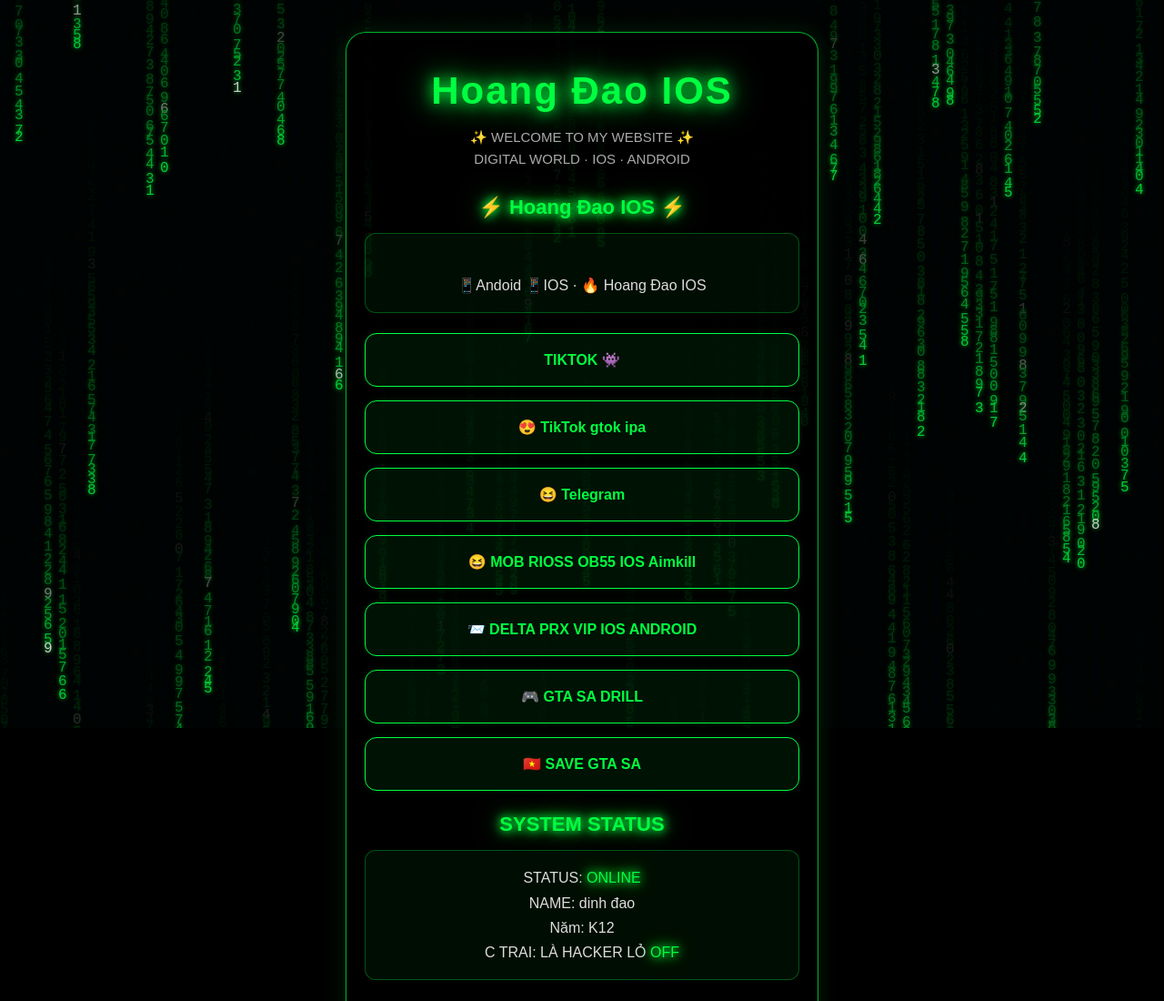
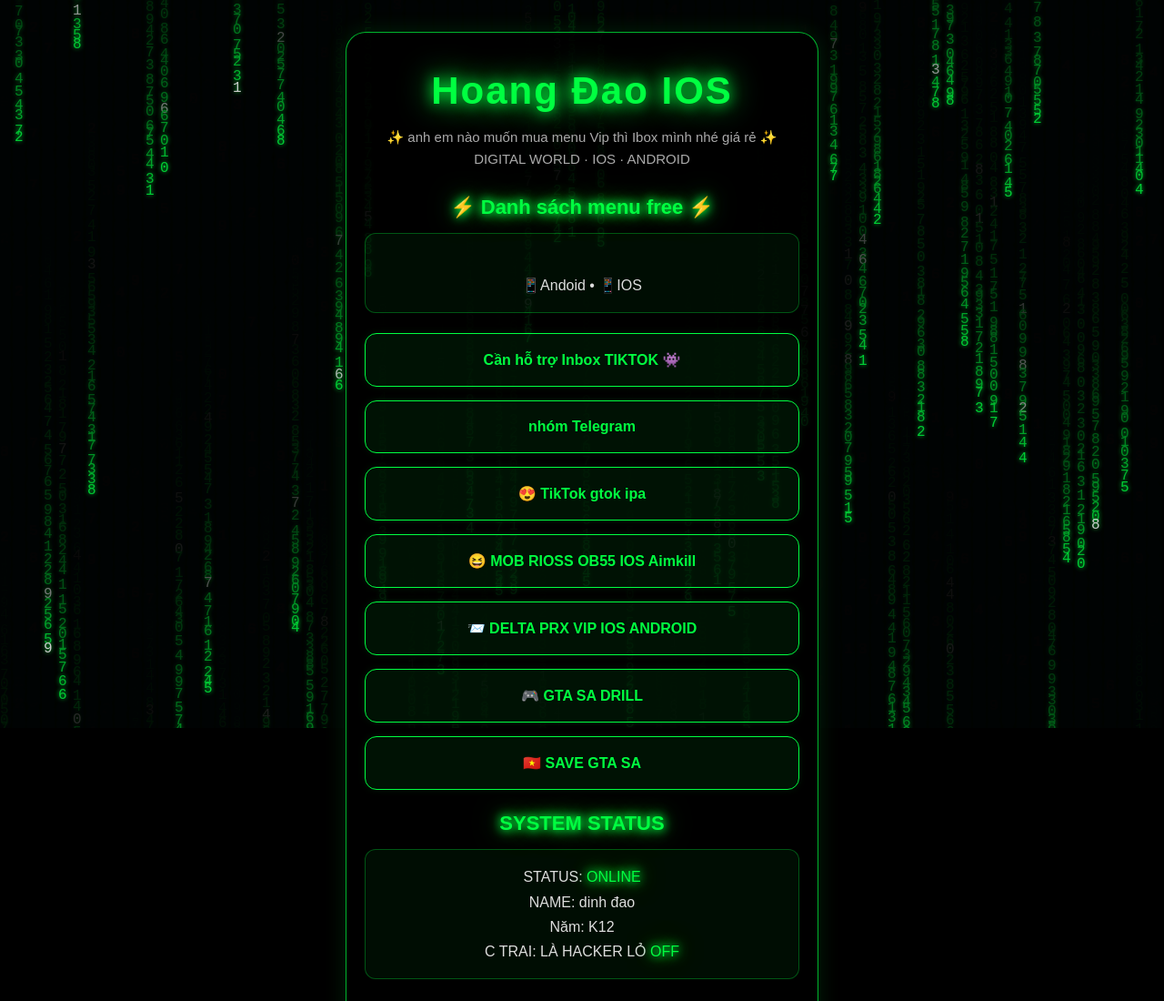
Before and after one commit to pdinhdao/dao, a plain HTML site: page index.html in a window 1280 px wide. Shown: the top 1100 px of the page at 91% size. Drawn offline with Linux system fonts and the light colour scheme.

Commit message:
Update content and links in index.html

```diff
--- a/index.html
+++ b/index.html
@@ -196,18 +196,19 @@ h1 {
     <h1 class="glow">Hoang Đao IOS</h1>
 
     <p class="subtitle">
-        ✨ WELCOME TO MY WEBSITE ✨<br>
+       ✨ anh em nào muốn mua menu Vip thì
+        Ibox mình nhé giá rẻ ✨<br>
         DIGITAL WORLD · IOS · ANDROID
     </p>
 
     <h2 class="section-title glow">
-        ⚡ Hoang Đao IOS ⚡
+        ⚡ Danh sách menu free ⚡
     </h2>
 
 
     <div class="info">
         <br>
-       📱Andoid 📱IOS · 🔥     Hoang Đao IOS
+       📱Andoid  •  📱IOS
     </div>
 
 
@@ -215,8 +216,16 @@ h1 {
        href="https://www.tiktok.com/@hoangdao0012?_r=1&_t=ZS-9AZ9ArtEBUs"
        target="_blank"
        rel="noopener noreferrer">
-        TIKTOK 👾
+       Cần hỗ trợ Inbox TIKTOK 👾
     </a>
+
+    <a class="btn"
+       href="https://t.me/hoangdaoios"
+       target="_blank"
+       rel="noopener noreferrer">
+        nhóm Telegram
+    </a>
+
 
     <a class="btn"
        href="https://link4m.net/qdOJ3"
@@ -226,12 +235,7 @@ h1 {
     </a>
 
 
- <a class="btn"
-       href="https://t.me/hoangdaoios"
-       target="_blank"
-       rel="noopener noreferrer">
-        😆 Telegram
-    </a>
+
 
  <a class="btn"
        href="https://layma.net/6g85zpq22"
```
